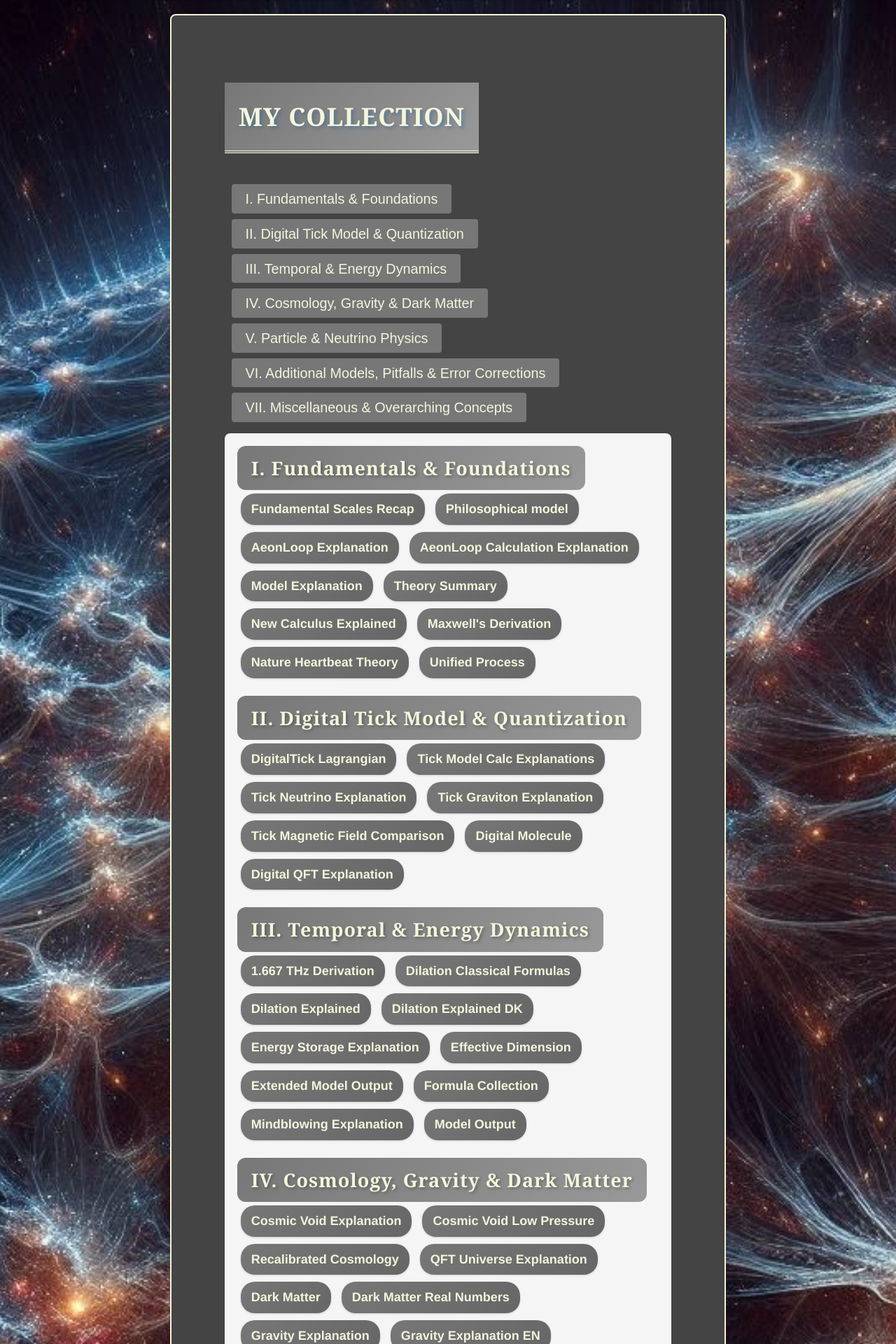
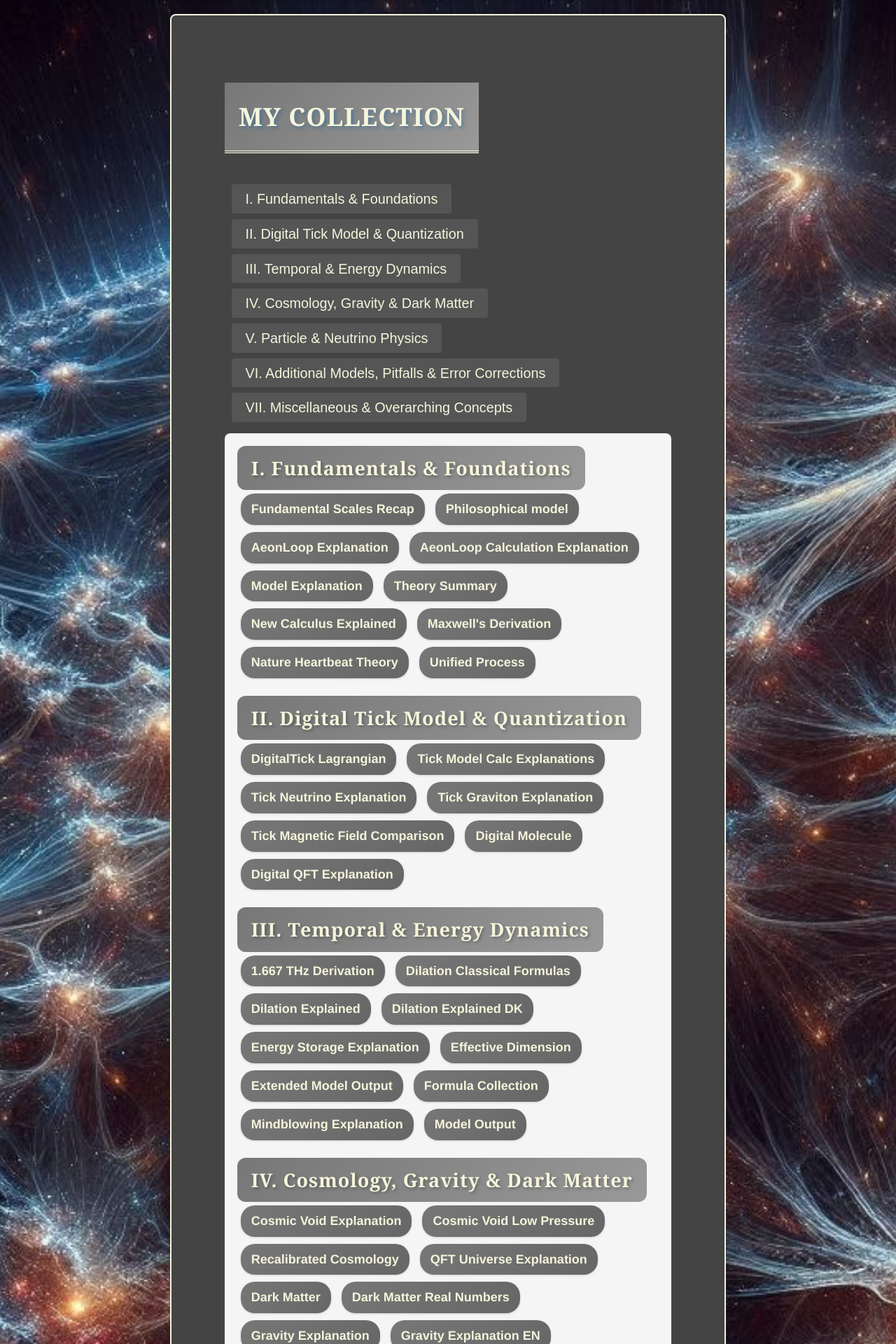
Before and after one commit to CosmicReplicator/AeonLoop, a Jekyll site: the page built from Papers/index.html, in a window 1280 px wide. Shown: the top 1920 px of the page at 70% size. Built offline with Jekyll 4.4.1, drawn with Linux system fonts in a browser that asks for light colours.

Commit message:
Update styles.css

```diff
--- a/css/styles.css
+++ b/css/styles.css
@@ -147,7 +147,7 @@ html {
 .in-page-nav li a {
   text-decoration: none;
   padding: 0.5em 1em;
-  background: #777;  /* Example button background */
+  background: #555;  /* Example button background */
   color: #f5f5dc; /* Cream colored text */
   border-radius: 4px;
 }
```
